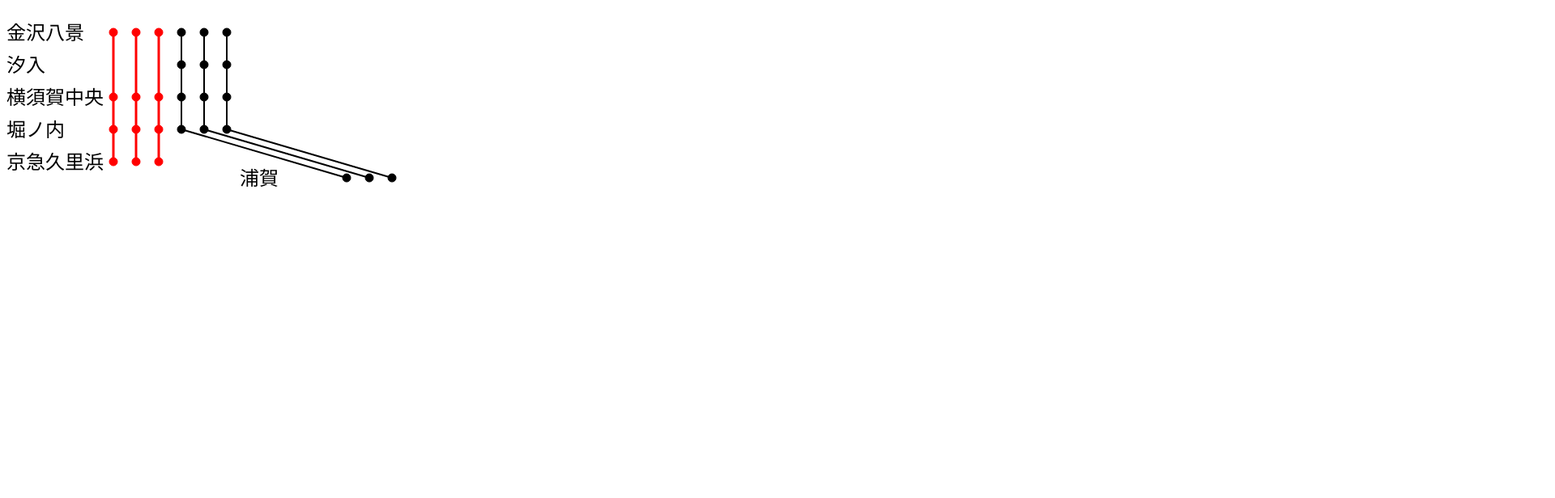
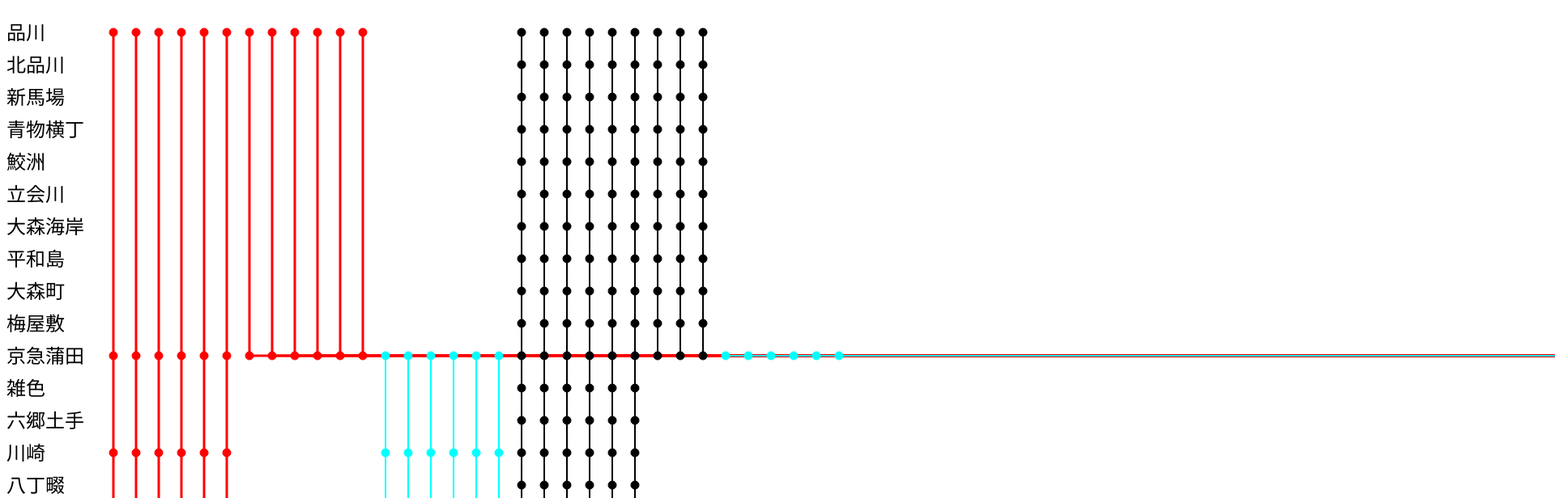
Before and after one commit to ponkotuy/diagram-svg, a website built with webpack: page index.html in a window 1280 px wide. Shown: the top 616 px of the page at 81% size, 1920 px wide, since content can reach past the window. Built offline with nearby package versions, Linux system fonts and the light colour scheme.

```diff
--- /dev/null
+++ b/data/keikyu.json
@@ -0,0 +1,443 @@
+{
+  "mainLine": {
+    "id": 1,
+    "stations": [
+      {
+        "id": 2,
+        "name": "品川"
+      },
+      {
+        "id": 3,
+        "name": "北品川"
+      },
+      {
+        "id": 4,
+        "name": "新馬場"
+      },
+      {
+        "id": 5,
+        "name": "青物横丁"
+      },
+      {
+        "id": 6,
+        "name": "鮫洲"
+      },
+      {
+        "id": 7,
+        "name": "立会川"
+      },
+      {
+        "id": 8,
+        "name": "大森海岸"
+      },
+      {
+        "id": 9,
+        "name": "平和島"
+      },
+      {
+        "id": 10,
+        "name": "大森町"
+      },
+      {
+        "id": 11,
+        "name": "梅屋敷"
+      },
+      {
+        "id": 12,
+        "name": "京急蒲田"
+      },
+      {
+        "id": 13,
+        "name": "雑色"
+      },
+      {
+        "id": 14,
+        "name": "六郷土手"
+      },
+      {
+        "id": 15,
+        "name": "川崎"
+      },
+      {
+        "id": 16,
+        "name": "八丁畷"
+      },
+      {
+        "id": 17,
+        "name": "鶴見市場"
+      },
+      {
+        "id": 18,
+        "name": "鶴見"
+      },
+      {
+        "id": 19,
+        "name": "花月園前"
+      },
+      {
+        "id": 20,
+        "name": "生麦"
+      },
+      {
+        "id": 21,
+        "name": "新子安"
+      },
+      {
+        "id": 22,
+        "name": "子安"
+      },
+      {
+        "id": 23,
+        "name": "神奈川新町"
+      },
+      {
+        "id": 24,
+        "name": "仲木戸"
+      },
+      {
+        "id": 25,
+        "name": "神奈川"
+      },
+      {
+        "id": 26,
+        "name": "横浜"
+      },
+      {
+        "id": 27,
+        "name": "戸部"
+      },
+      {
+        "id": 28,
+        "name": "日ノ出町"
+      },
+      {
+        "id": 29,
+        "name": "黄金町"
+      },
+      {
+        "id": 30,
+        "name": "南太田"
+      },
+      {
+        "id": 31,
+        "name": "井土ヶ谷"
+      },
+      {
+        "id": 32,
+        "name": "弘明寺"
+      },
+      {
+        "id": 33,
+        "name": "上大岡"
+      },
+      {
+        "id": 34,
+        "name": "屏風浦"
+      },
+      {
+        "id": 35,
+        "name": "杉田"
+      },
+      {
+        "id": 36,
+        "name": "京急富岡"
+      },
+      {
+        "id": 37,
+        "name": "能見台"
+      },
+      {
+        "id": 38,
+        "name": "金沢文庫"
+      },
+      {
+        "id": 39,
+        "name": "金沢八景"
+      },
+      {
+        "id": 40,
+        "name": "追浜"
+      },
+      {
+        "id": 41,
+        "name": "京急田浦"
+      },
+      {
+        "id": 42,
+        "name": "安針塚"
+      },
+      {
+        "id": 43,
+        "name": "逸見"
+      },
+      {
+        "id": 44,
+        "name": "汐入"
+      },
+      {
+        "id": 45,
+        "name": "横須賀中央"
+      },
+      {
+        "id": 46,
+        "name": "県立大学"
+      },
+      {
+        "id": 47,
+        "name": "堀ノ内"
+      },
+      {
+        "id": 48,
+        "name": "新大津"
+      },
+      {
+        "id": 49,
+        "name": "北久里浜"
+      },
+      {
+        "id": 50,
+        "name": "久里浜"
+      },
+      {
+        "id": 51,
+        "name": "YRP野比"
+      },
+      {
+        "id": 52,
+        "name": "京急長沢"
+      },
+      {
+        "id": 53,
+        "name": "津久井浜"
+      },
+      {
+        "id": 54,
+        "name": "三浦海岸"
+      },
+      {
+        "id": 55,
+        "name": "三崎口"
+      }
+    ]
+  },
+  "subLines": [
+    {
+      "id": 2,
+      "stations": [
+        {
+          "id": 47,
+          "name": "堀ノ内"
+        },
+        {
+          "id": 101,
+          "name": "京急大津"
+        },
+        {
+          "id": 102,
+          "name": "馬堀海岸"
+        },
+        {
+          "id": 103,
+          "name": "浦賀"
+        }
+      ]
+    },
+    {
+      "id": 3,
+      "stations": [
+        {
+          "id": 39,
+          "name": "金沢八景"
+        },
+        {
+          "id": 201,
+          "name": "六浦"
+        },
+        {
+          "id": 202,
+          "name": "神武寺"
+        },
+        {
+          "id": 203,
+          "name": "新逗子"
+        }
+      ]
+    },
+    {
+      "id": 4,
+      "stations": [
+        {
+          "id": 12,
+          "name": "京急蒲田"
+        },
+        {
+          "id": 301,
+          "name": "糀谷"
+        },
+        {
+          "id": 302,
+          "name": "大鳥居"
+        },
+        {
+          "id": 303,
+          "name": "穴守稲荷"
+        },
+        {
+          "id": 304,
+          "name": "天空橋"
+        },
+        {
+          "id": 305,
+          "name": "羽田空港国際線ターミナル"
+        },
+        {
+          "id": 306,
+          "name": "羽田空港国内線ターミナル"
+        }
+      ]
+    }
+  ],
+  "trains": [
+    {
+      "stations": [
+        2,
+        12,
+        15,
+        26,
+        33,
+        38,
+        39,
+        45,
+        47,
+        48,
+        49,
+        50,
+        51,
+        52,
+        53,
+        54,
+        55
+      ],
+      "speed": "7",
+      "count": "6"
+    },
+    {
+      "stations": [
+        2,
+        12,
+        305,
+        306
+      ],
+      "speed": "6",
+      "count": "6"
+    },
+    {
+      "stations": [
+        12,
+        15,
+        18,
+        23,
+        24,
+        26,
+        28,
+        31,
+        32,
+        33,
+        35,
+        37,
+        38,
+        39,
+        201,
+        202,
+        203
+      ],
+      "speed": "4",
+      "count": "6"
+    },
+    {
+      "stations": [
+        2,
+        3,
+        4,
+        5,
+        6,
+        7,
+        8,
+        9,
+        10,
+        11,
+        12,
+        13,
+        14,
+        15,
+        16,
+        17,
+        18,
+        19,
+        20,
+        21,
+        22,
+        23,
+        24,
+        25,
+        26,
+        27,
+        28,
+        29,
+        30,
+        31,
+        32,
+        33,
+        34,
+        35,
+        36,
+        37,
+        38,
+        39,
+        40,
+        41,
+        42,
+        43,
+        44,
+        45,
+        46,
+        47,
+        101,
+        102,
+        103
+      ],
+      "speed": "1",
+      "count": "6"
+    },
+    {
+      "stations": [
+        2,
+        3,
+        4,
+        5,
+        6,
+        7,
+        8,
+        9,
+        10,
+        11,
+        12
+      ],
+      "speed": "1",
+      "count": "3"
+    },
+    {
+      "stations": [
+        12,
+        301,
+        302,
+        303,
+        304,
+        305,
+        306
+      ],
+      "speed": "4",
+      "count": "6"
+    }
+  ]
+}
--- a/index.html
+++ b/index.html
@@ -7,7 +7,7 @@
 <!--    <script src="https://cdn.jsdelivr.net/npm/snapsvg@0.5.1/dist/snap.svg.min.js"></script>-->
   </head>
   <body>
-    <svg id="svg" width="640" height="480"></svg>
+    <svg id="svg"></svg>
     <script src="dist/main.js"></script>
   </body>
 </html>
--- a/src/drawer.ts
+++ b/src/drawer.ts
@@ -1,6 +1,7 @@
 import {Line, Station, Position} from "./line";
 import {Speed, Train} from "./train";
 import _ = require('lodash');
+import Raphael = require('raphael');
 
 const STATION_HEIGHT = 40;
 const TRAIN_WIDTH = 28;
@@ -13,9 +14,12 @@
   readonly subLines: Line[];
   stationPosition: { [k: number]: Position } = {};
   mainLineTextMaxSize = 0;
+  snapWidth = 640;
+  snapHeight = 480;
+  snapId = 'svg';
 
-  constructor(snap: RaphaelPaper, main: Line, subs: Line[], trains: Train[]) {
-    this.snap = snap;
+  constructor(main: Line, subs: Line[], trains: Train[]) {
+    this.snap = Raphael(this.snapId, this.snapWidth, this.snapHeight);
     this.mainLine = main;
     this.trains = trains;
     this.subLines = subs;
@@ -56,8 +60,9 @@
         train.stations.forEach(station => {
           const stPos = this.stationPosition[station];
           const pos = {x: this.mainLineTextMaxSize + 12 + stPos.x, y: stPos.y + 12};
-          this.snap.circle(pos.x, pos.y, STATION_HEIGHT >> 3)
+          const circle = this.snap.circle(pos.x, pos.y, STATION_HEIGHT >> 3)
             .attr({stroke: font.color, fill: font.color});
+          this.expandSnap(circle);
           if(before) {
             const line = this.snap.path(`M${before.x},${before.y} L${pos.x},${pos.y}`);
             line.attr({"stroke-width": font.width, stroke: font.color});
@@ -75,6 +80,21 @@
       }
     })
   }
+
+  expandSnap(elem: RaphaelElement) {
+    const box = elem.getBBox();
+    const requiredY = box.y2 + (STATION_HEIGHT >> 1);
+    if(this.snapWidth < box.x2 || this.snapHeight < requiredY) {
+      const x = Math.ceil(Math.max(this.snapWidth, box.x2));
+      const y = Math.ceil(Math.max(this.snapHeight, requiredY));
+      this.snap.setSize(x, y);
+      const svg = document.getElementById(this.snapId);
+      svg.setAttribute('width', `${x}`);
+      svg.setAttribute('height', `${y}`);
+      this.snapWidth = x;
+      this.snapHeight = y;
+    }
+  }
 }
 
 function fontFromSpeed(speed: Speed) {
--- a/src/index.ts
+++ b/src/index.ts
@@ -1,45 +1,15 @@
-import Raphael = require('raphael');
 import {Drawer} from "./drawer";
 import {Line} from "./line";
-import {Train, TrainObj} from "./train";
+import {Train} from "./train";
 
-const mainLine = {
-  id: 1,
-  stations: [
-    {id: 50, name: '金沢八景'},
-    {id: 58, name: '汐入'},
-    {id: 59, name: '横須賀中央'},
-    {id: 61, name: '堀ノ内'},
-    {id: 67, name: '京急久里浜'}
-  ]
-};
-const subLines = [
-  {
-    id: 2,
-    stations: [
-      {id: 61, name: '堀ノ内'},
-      {id: 99, name: '浦賀'}
-    ]
-  }
-];
-const trains: TrainObj[] = [
-  {
-    stations: [50, 59, 61, 67],
-    speed: 7,
-    count: 3
-  },
-  {
-    stations: [50, 58, 59, 61, 99],
-    speed: 1,
-    count: 3
-  }
-];
-
-const snap = Raphael('svg', 640, 480);
-const main = new Line(mainLine);
-const sub = subLines.map(line => new Line(line));
-const ts = trains.map(train => new Train(train));
-const drawer = new Drawer(snap, main, sub, ts);
-drawer.drawMain();
-drawer.drawSub();
-drawer.drawTrain();
+fetch('./data/keikyu.json').then(res => {
+  res.json().then(json => {
+    const main = new Line(json.mainLine);
+    const sub = json.subLines.map(line => new Line(line));
+    const ts = json.trains.map(train => new Train(train));
+    const drawer = new Drawer(main, sub, ts);
+    drawer.drawMain();
+    drawer.drawSub();
+    drawer.drawTrain();
+  });
+});
```
Also changed, not shown: csv/keikyu.csv (added, +74 -0 lines), 2 other files.
